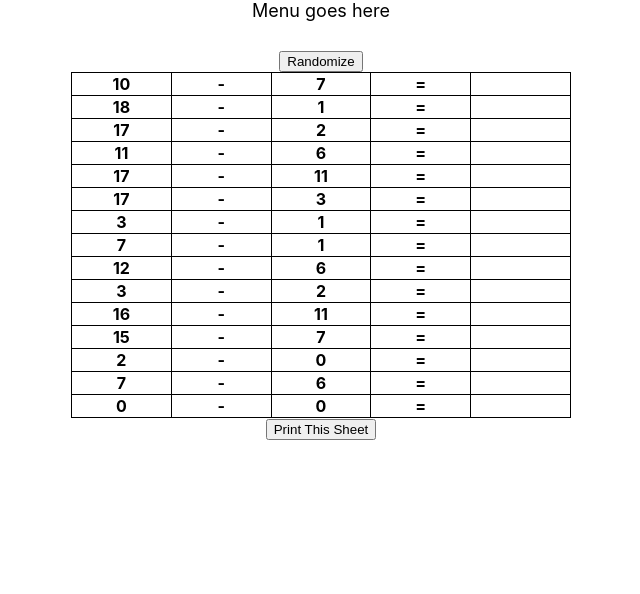
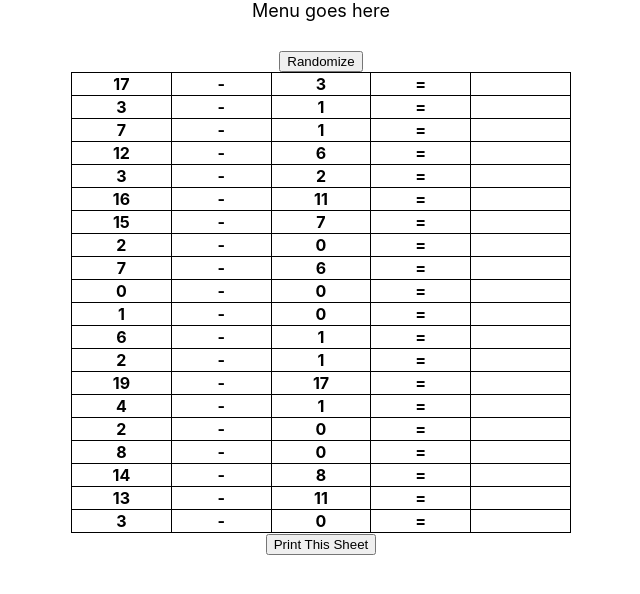
Before and after one commit to dkaksl/homework-printer, a React (Create React App) app: page / in a window 1280 px wide. Shown: the top 594 px of the page, without its empty margins (319-959 px from the left). Built offline with nearby package versions, Linux system fonts and the light colour scheme.

Commit message:
increased row count on subtraction component

```diff
--- a/src/views/main.js
+++ b/src/views/main.js
@@ -8,7 +8,7 @@ export class Main extends Component {
       return (
         <div className="content">
           <Subtraction
-            rowCount="15"
+            rowCount="20"
             difficulty={this.props.difficulty}
           ></Subtraction>
         </div>
```
